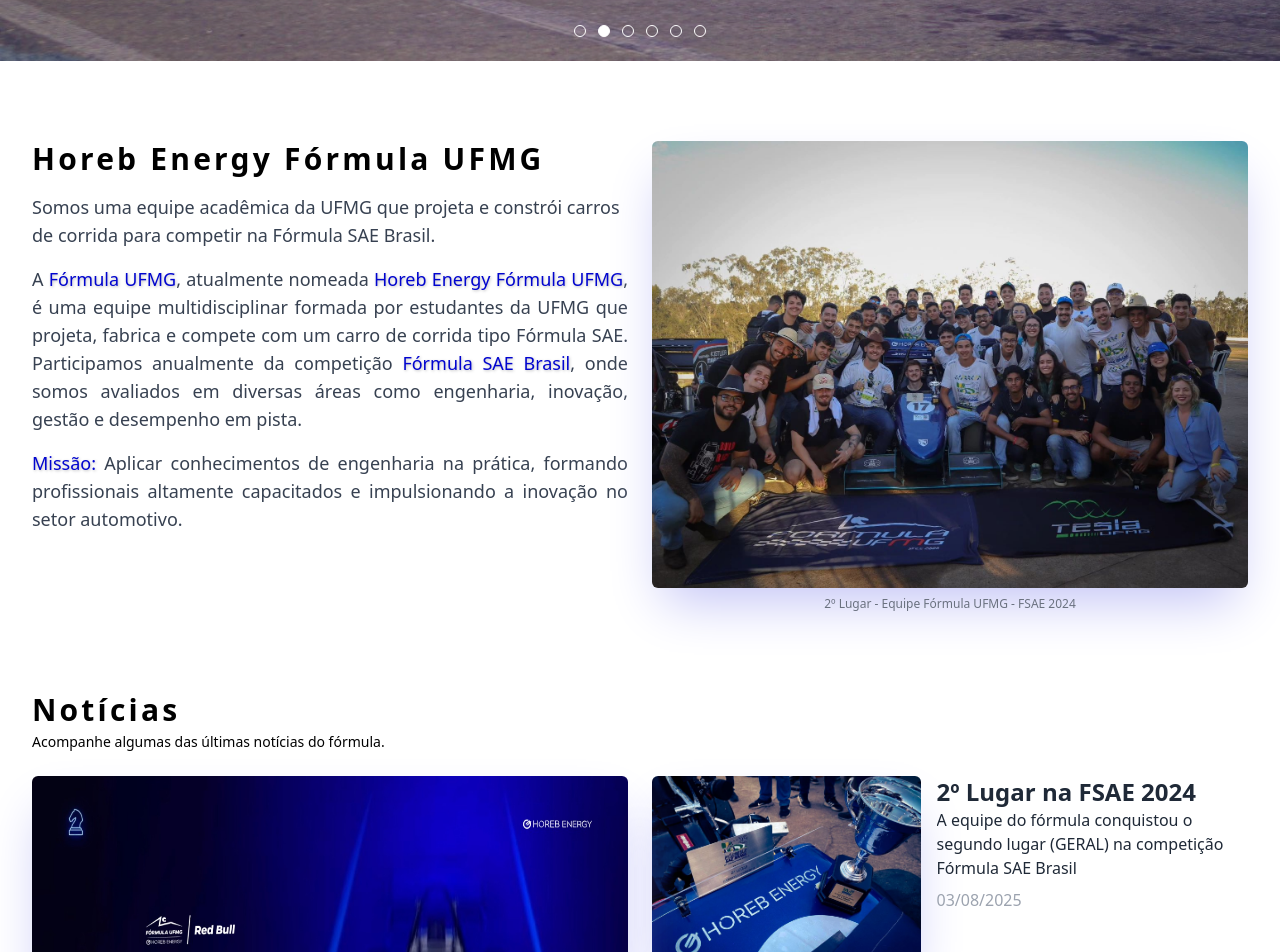
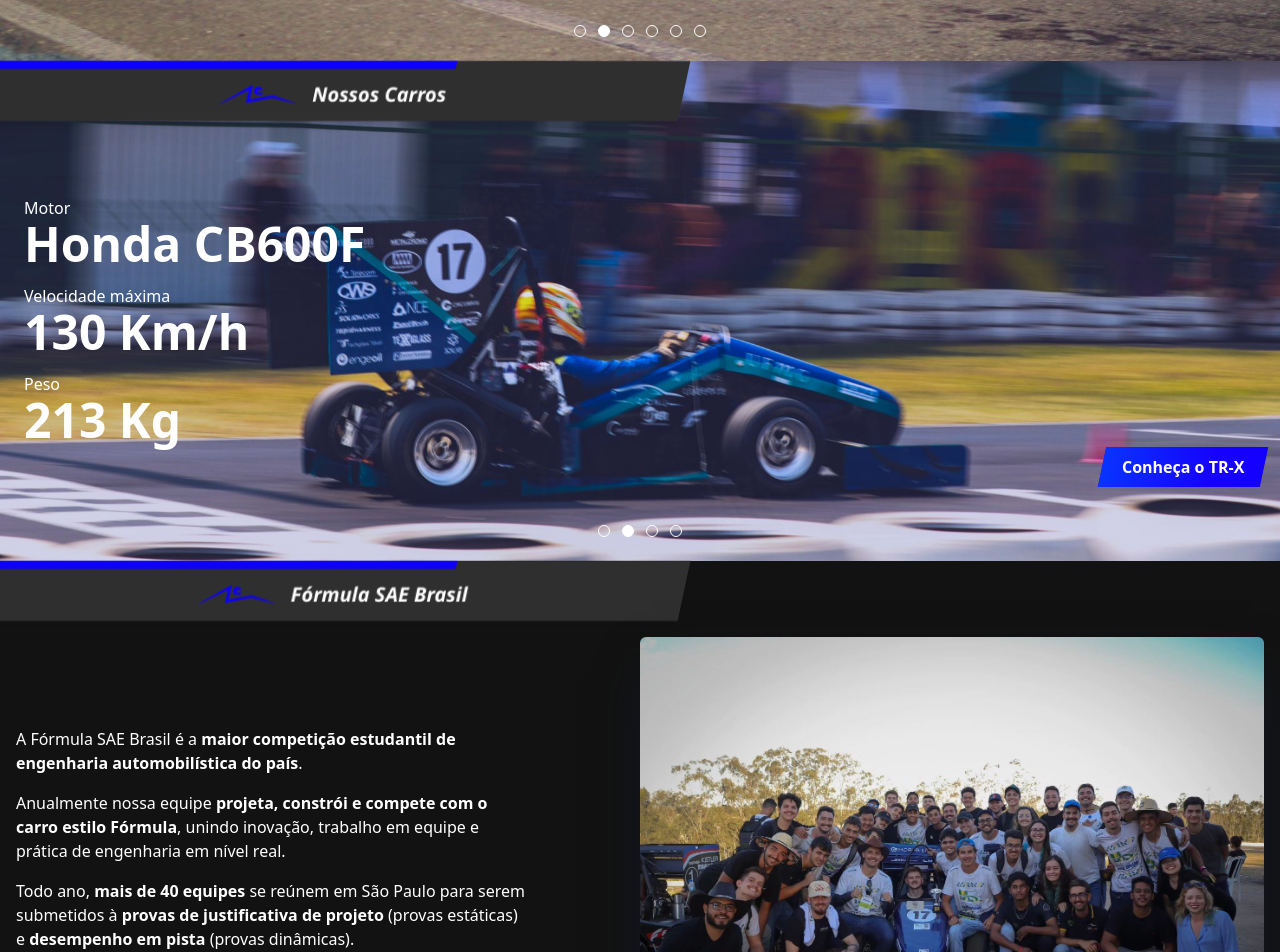
Before and after one commit to Kayross54x/formulaUFMG, a React (Vite) app: page / in a window 1280 px wide. Shown: the part 739-1691 px from the top of the page. Built offline with nearby package versions, Linux system fonts and the light colour scheme.

Commit message:
Adding new sections to home

```diff
--- a/src/assets/index.ts
+++ b/src/assets/index.ts
@@ -34,6 +34,7 @@ import youtube from "./youtube.png";
 
 import fundo1 from "./fundo1.svg";
 import logo1 from "./logo1.svg";
+import logoAzul from "./logoazul.png";
 
 export {
 	formulaUfmgLogoAzul,
@@ -70,5 +71,6 @@ export {
 	linkedin,
 	youtube,
 	fundo1,
-	logo1
+	logo1,
+	logoAzul
 }
--- /dev/null
+++ b/src/components/CarsSection.tsx
@@ -0,0 +1,41 @@
+import ImageCarousel from "./ImageCarousel";
+import { car1, car2, car3, car4 } from "../assets";
+import SectionCommonHeader from "./SectionCommonHeader";
+import { useNavigate } from "react-router-dom";
+import DefaultButton from "./DefaultButton";
+
+const images = [car4, car2, car1, car3];
+
+function CarStats({ type, value }: { type: string; value: string }) {
+	return (
+		<div className="p-2 text-white">
+			<h3 className="text-md">{type}</h3>
+			<p className="text-5xl font-bold">{value}</p>
+		</div>
+	);
+}
+
+export default function CarsSection() {
+	const navigate = useNavigate();
+
+	return (
+		<div className="flex-col w-full">
+			<ImageCarousel images={images} interval={6000} height="min-h-[500px]">
+				<div className="absolute top-0 left-0 z-40 flex flex-col gap-4 w-full h-full">
+					<SectionCommonHeader text="Nossos Carros" />
+
+					<div className="flex items-center justify-between w-full max-w-[1400px] mx-auto px-4 pt-4 h-[70%]">
+						<div>
+							<CarStats type="Motor" value="Honda CB600F" />
+							<CarStats type="Velocidade máxima" value="130 Km/h" />
+							<CarStats type="Peso" value="213 Kg" />
+						</div>
+						<div className="flex items-end justify-end h-full">
+							<DefaultButton text="Conheça o TR-X" onClick={() => navigate("/sponsor")} />
+						</div>
+					</div>
+				</div>
+			</ImageCarousel>
+		</div>
+	);
+}
--- /dev/null
+++ b/src/components/CompetitionSection.tsx
@@ -0,0 +1,32 @@
+import React from "react";
+import SectionCommonHeader from "./SectionCommonHeader";
+import { teamSecondPlace } from "../assets";
+import DefaultButton from "./DefaultButton";
+
+export default function CompetitionSection() {
+	return (
+		<div className="flex-col w-full bg-[#121212] min-h-[600px]">
+			<SectionCommonHeader text="Fórmula SAE Brasil" />
+
+			<div className="grid grid-cols-1 sm:grid-cols-2 items-center justify-between w-full max-w-[1400px] mx-auto px-4 pt-4 pb-16 text-white">
+				<div className="mb-8 sm:mb-0 max-w-lg" data-aos="fade-in" data-aos-delay="200">
+					<p className="mb-4">
+						A Fórmula SAE Brasil é a <b>maior competição estudantil de engenharia automobilística do país</b>.
+					</p>
+					<p className="mb-4">
+						Anualmente nossa equipe <b>projeta, constrói e compete com o carro estilo Fórmula</b>, unindo inovação, trabalho em equipe e prática de
+						engenharia em nível real.
+					</p>
+					<p className="mb-4">
+						Todo ano, <b>mais de 40 equipes</b> se reúnem em São Paulo para serem submetidos à <b>provas de justificativa de projeto</b> (provas
+						estáticas) e <b>desempenho em pista</b> (provas dinâmicas).
+					</p>
+					<DefaultButton text="Saiba mais" onClick={() => window.open("https://www.fsaebrasil.com.br/", "_blank")} />
+				</div>
+				<div data-aos="fade-in">
+					<img src={teamSecondPlace} className="rounded-md shadow-2xl shadow-gray-900 h-[80%]" alt="Imagem do time" />
+				</div>
+			</div>
+		</div>
+	);
+}
--- /dev/null
+++ b/src/components/DefaultButton.tsx
@@ -0,0 +1,12 @@
+import React from "react";
+
+export default function DefaultButton(props: { text: string; onClick?: () => void }) {
+	return (
+		<button
+			onClick={props.onClick}
+			className="relative overflow-hidden px-5 text-center py-2 -skew-x-12 text-white text-md font-bold mt-2 transition-all duration-300 bg-[#0D00FF] before:absolute before:inset-0 before:bg-[linear-gradient(270deg,#0D00FF,#1A00FF,#0066FF,#0D00FF)] before:bg-[length:300%_300%] before:animate-liquid hover:before:opacity-100 before:opacity-70"
+		>
+			<p className="skew-x-12 relative z-10">{props.text}</p>
+		</button>
+	);
+}
--- a/src/components/Header.tsx
+++ b/src/components/Header.tsx
@@ -30,7 +30,7 @@ export default function Header() {
 		}
 	}, [isHome]);
 
-	const switchToSolidColor = isHome ? scrollY > 700 : true;
+	const switchToSolidColor = isHome ? scrollY > 550 : true;
 	const border = !isHome ? true : switchToSolidColor;
 
 	const routesLeft = [
--- a/src/components/ImageCarousel.tsx
+++ b/src/components/ImageCarousel.tsx
@@ -8,11 +8,16 @@ interface ImageCarouselProps {
 	className?: string; // classes extras para customização
 }
 
-export default function ImageCarousel({ images, interval = 6000, height = "min-h-[800px]", showIndicators = true, className = "" }: ImageCarouselProps) {
+export default function ImageCarousel({
+	images,
+	interval = 5000,
+	height = "h-[400px]",
+	showIndicators = true,
+	className = "",
+	children,
+}: React.PropsWithChildren<ImageCarouselProps>) {
 	const [currentIndex, setCurrentIndex] = useState(0);
-	const [titleWidth, setTitleWidth] = useState(0);
 	const timerRef = useRef<number | null>(null);
-	const titleRef = useRef<HTMLHeadingElement>(null);
 
 	const startTimer = () => {
 		if (timerRef.current) clearInterval(timerRef.current);
@@ -27,15 +32,6 @@ export default function ImageCarousel({ images, interval = 6000, height = "min-h
 			if (timerRef.current) clearInterval(timerRef.current);
 		};
 	}, [interval, images.length]);
-
-	useEffect(() => {
-		if (titleRef.current) {
-			setTitleWidth(titleRef.current.offsetWidth);
-		}
-		window.addEventListener("resize", () => {
-			if (titleRef.current) setTitleWidth(titleRef.current.offsetWidth);
-		});
-	}, []);
 
 	const handleManualSelect = (index: number) => {
 		setCurrentIndex(index);
@@ -55,22 +51,11 @@ export default function ImageCarousel({ images, interval = 6000, height = "min-h
 				/>
 			))}
 
-			{/* Texto centralizado */}
-			<div className="absolute inset-0 flex flex-col justify-end pb-24 z-40 max-w-[1400px] mx-auto px-4 lg:text-left text-center">
-				<h1 ref={titleRef} className="text-3xl md:text-4xl w-fit font-bold text-white drop-shadow-lg italic">
-					A FÓRMULA DO FUTURO COMEÇA AQUI
-				</h1>
-				<div className="mt-2 sm:flex items-center justify-center lg:justify-start gap-4" style={{ width: `${titleWidth}px` }}>
-					<p className="text-xl md:text-2xl text-white drop-shadow-md italic min-w-fit">HOREB ENERGY FÓRMULA UFMG</p>
-					<div className="sm:mt-0 mt-4 h-[5px] bg-[#0D00FF] w-full relative overflow-hidden -skew-x-12">
-						<div className="h-full w-full bg-[#0D00FF] origin-top-left transform" />
-					</div>
-				</div>
-			</div>
+			{children}
 
 			{/* Indicadores / botões de navegação */}
 			{showIndicators && (
-				<div className="absolute bottom-6 left-1/2 -translate-x-1/2 z-50 flex gap-3 items-center justify-center">
+				<div className="absolute bottom-6 left-1/2 -translate-x-1/2 z-40 flex gap-3 items-center justify-center">
 					{images.map((_, index) => (
 						<button
 							key={index}
--- /dev/null
+++ b/src/components/SectionCommonHeader.tsx
@@ -0,0 +1,14 @@
+import React from "react";
+import { logoAzul } from "../assets";
+
+export default function SectionCommonHeader({ text }: { text: string }) {
+	return (
+		<div className="w-[700px] h-[60px] -ml-4 -skew-x-[12deg] drop-shadow-lg z-50 bg-[#302F2F] pb-2 backdrop-blur-sm">
+			<div className="h-2 w-4/6 bg-[#0D00FF]"></div>
+			<div className="flex h-full items-center justify-center gap-x-4 skew-x-[12deg]">
+				<img src={logoAzul} alt="Logo azul" />
+				<p className="text-xl font-bold text-white italic">{text}</p>
+			</div>
+		</div>
+	);
+}
--- a/src/index.css
+++ b/src/index.css
@@ -18,6 +18,25 @@ html {
 * {
 	@apply transition-colors duration-300;
 }
+
+@keyframes liquid {
+  0% {
+    background-position: 0% 50%;
+  }
+  50% {
+    background-position: 100% 50%;
+  }
+  100% {
+    background-position: 0% 50%;
+  }
+}
+
+@layer utilities {
+  .animate-liquid {
+    animation: liquid 3s ease infinite;
+  }
+}
+
 
 @keyframes animatedGradient {
   0% {
--- a/src/pages/Home.tsx
+++ b/src/pages/Home.tsx
@@ -3,11 +3,21 @@ import { banner, car1, car2, car3, car4, carrobanner, ferro, fundo1, redbull, te
 import ReactPlayer from 'react-player';
 import NewsSection from '../components/NewsSection';
 import ImageCarousel from '../components/ImageCarousel';
+import CarsSection from '../components/CarsSection';
+import CompetitionSection from '../components/CompetitionSection';
 
 const images = [fundo1, car4, car2, car1, car3, trophy]
 
 export default function Home() {
 	const [currentIndex, setCurrentIndex] = useState(0);
+	const titleRef = useRef<HTMLHeadingElement>(null);
+	const [titleWidth, setTitleWidth] = useState(0);
+	useEffect(() => {
+		if (titleRef.current) {
+			setTitleWidth(titleRef.current.offsetWidth);
+		}
+	}, [titleRef.current]);
+
 	const timerRef = useRef<number | null>(null);
 
 	const news = {
@@ -46,15 +56,27 @@ export default function Home() {
 		}
 	}, [])
 
-	const handleManualSelect = (index: number) => {
-		setCurrentIndex(index)
-		startTimer()
-	}
-
 	return (
 		<div>
 			<div className="absolute inset-0 bg-gradient-to-b z-40 from-black/70 via-black/60 to-black/70" />
-			<ImageCarousel images={images} interval={6000} height="min-h-[800px]" />
+			<ImageCarousel images={images} interval={6000} height="min-h-[800px]">
+				{/* Texto centralizado */}
+				<div className="absolute inset-0 flex flex-col justify-end pb-24 z-40 max-w-[1400px] mx-auto px-4 lg:text-left text-center">
+					<h1 ref={titleRef} className="text-3xl md:text-4xl w-fit font-bold text-white drop-shadow-lg italic">
+						A FÓRMULA DO FUTURO COMEÇA AQUI
+					</h1>
+					<div className="mt-2 sm:flex items-center justify-center lg:justify-start gap-4" style={{ width: `${titleWidth}px` }}>
+						<p className="text-xl md:text-2xl text-white drop-shadow-md italic min-w-fit">HOREB ENERGY FÓRMULA UFMG</p>
+						<div className="sm:mt-0 mt-4 h-[5px] bg-[#0D00FF] w-full relative overflow-hidden -skew-x-12">
+							<div className="h-full w-full bg-[#0D00FF] origin-top-left transform" />
+						</div>
+					</div>
+				</div>
+			</ImageCarousel>
+
+			<CarsSection />
+
+			<CompetitionSection />
 
 			<div className="flex items-center justify-center flex-col w-full">
 				<div className='w-full flex items-center justify-center flex-col'>
```
Also changed, not shown: src/assets/logoazul.png (added).
